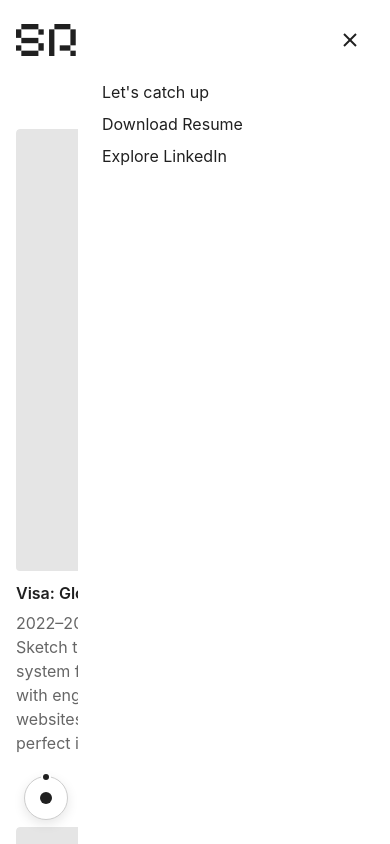
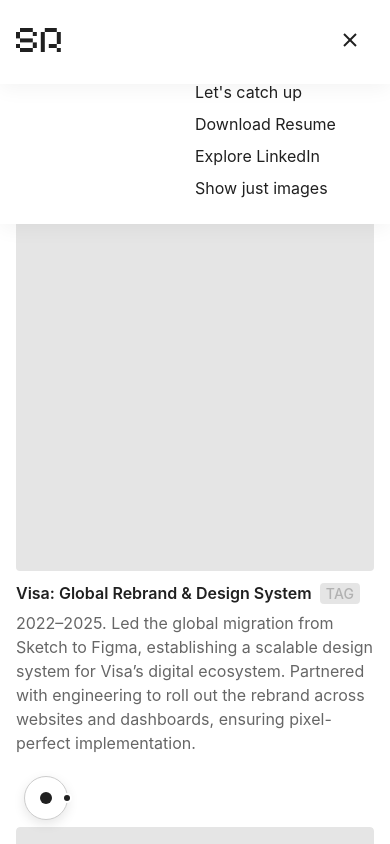
Before and after one commit to ryadovoys/new-portfolio, a website: page index.html in a window 390 px wide. Both pictures are taken after a click on the button 350 px from the left and 40 px from the top of the page. Shown: the top 844 px of the page. Drawn offline with nearby package versions, Linux system fonts and the light colour scheme; no server answers; a web font is replaced by a local one.

Commit message:
feat: enhance mobile sidebar styling and logic

```diff
--- a/css/components/card.css
+++ b/css/components/card.css
@@ -205,6 +205,10 @@
     .card__tag:not(:empty) {
         opacity: 1 !important;
     }
+
+    .card__tag {
+        font-size: 14px;
+    }
 }
 
 /* =================================================================
--- a/css/components/sidebar.css
+++ b/css/components/sidebar.css
@@ -29,7 +29,7 @@
 }
 
 .sidebar__logo-mark {
-    height: 32px;
+    height: 24px;
     width: auto;
     color: var(--text-primary);
 }
@@ -108,7 +108,6 @@
     left: 0;
     /* Aligned with left edge of nav */
     width: 6px;
-    /* Dot size */
     height: 6px;
     border-radius: 50%;
     background-color: var(--text-primary);
@@ -258,26 +257,47 @@
     .sidebar__content {
         position: fixed;
         top: 0;
-        right: 0;
-        bottom: 0;
-        width: 80%;
+        left: 0;
+        width: 100%;
+        bottom: auto;
+        /* Auto height */
+        /* Auto height */
         background: var(--bg-page);
-        /* Explicitly background color */
-        padding: var(--space-15) var(--space-6) var(--space-6);
+        padding: 80px var(--space-6) 24px 50%;
+        /* Top, Right, Bottom, Left (50% axis) */
 
-        transform: translateX(100%);
-        transition: transform 0.3s cubic-bezier(0.4, 0, 0.2, 1);
-        z-index: 1001;
+        transform: translateY(-100%);
+        /* Slide from top */
+        transition: transform 0.4s cubic-bezier(0.16, 1, 0.3, 1);
+
+        z-index: 999;
         /* Behind header but above page */
+
+        display: flex;
+        flex-direction: column;
         justify-content: flex-start;
+        align-items: flex-start;
         padding-top: 80px;
         /* Space for header */
-        align-items: flex-start;
-        /* Left align links */
+        box-shadow: 0 4px 20px rgba(0, 0, 0, 0.05);
     }
 
     .sidebar--open .sidebar__content {
-        transform: translateX(0);
+        transform: translateY(0);
+    }
+
+    /* Masking background for Header */
+    .sidebar__header::before {
+        content: '';
+        position: absolute;
+        top: calc(var(--space-4) * -1);
+        left: calc(var(--space-4) * -1);
+        right: calc(var(--space-4) * -1);
+        bottom: -20px;
+        background: var(--bg-page);
+        z-index: -1;
+        box-shadow: 0 4px 20px rgba(0, 0, 0, 0.05);
+        /* Optional: Separation */
     }
 
     /* Links alignment */
@@ -293,7 +313,7 @@
         position: fixed;
         inset: 0;
         background: rgba(0, 0, 0, 0.5);
-        z-index: 999;
+        z-index: 998;
         /* Below sidebar */
         opacity: 0;
         pointer-events: none;
--- a/data/cards.json
+++ b/data/cards.json
@@ -172,7 +172,7 @@
   },
   {
     "title": "Peace Sans Free Font",
-    "description": "Peace Sans is a free display font I designed. It reached 500K+ downloads and became one of the most popular free fonts on Behance. I wanted to give something back to the design community. <a href='assets/Peace Sans.zip' download>Download Peace Sans</a>",
+    "description": "Peace Sans is a free display font I designed. It reached 500K+ downloads and became one of the most popular free fonts on Behance. I wanted to give something back to the design community. Download Peace Sans",
     "tag": "Project",
     "width": "regular",
     "media": "/assets/images/peace-sans.jpg",
--- a/index.html
+++ b/index.html
@@ -95,6 +95,7 @@
           <a href="https://www.linkedin.com/in/sergeyryadovoy/" class="sidebar__nav-link sidebar__nav-link--linkedin"
             target="_blank">Explore
             LinkedIn</a>
+          <a href="#" class="sidebar__nav-link sidebar__nav-link--show-image" id="showJustImageBtn">Show just images</a>
         </nav>
       </div>
 
--- a/js/theme-toggle.js
+++ b/js/theme-toggle.js
@@ -22,9 +22,9 @@
     // Initialize state
     root.setAttribute('data-theme', currentTheme);
 
-    // Set initial rotation (-90 for light/top, 90 for dark/bottom)
+    // Set initial rotation (0 for light/right, 180 for dark/left)
     // We keep track of total rotation to ensure it always goes forward (clockwise)
-    let currentRotation = currentTheme === 'dark' ? 90 : -90;
+    let currentRotation = currentTheme === 'dark' ? 180 : 0;
     if (orbitArm) {
         orbitArm.style.transform = `translate(-50%, -50%) rotate(${currentRotation}deg)`;
     }
@@ -54,7 +54,7 @@
             // We just ensure it snaps to the "correct" orientation relative to 0 or 180 mod 360?
             // Or just animate to the nearest valid state.
             // For simplicity, let's just match the theme state distantly.
-            currentRotation = newSystemTheme === 'dark' ? 90 : -90;
+            currentRotation = newSystemTheme === 'dark' ? 180 : 0;
             if (orbitArm) {
                 orbitArm.style.transform = `translate(-50%, -50%) rotate(${currentRotation}deg)`;
             }
```
